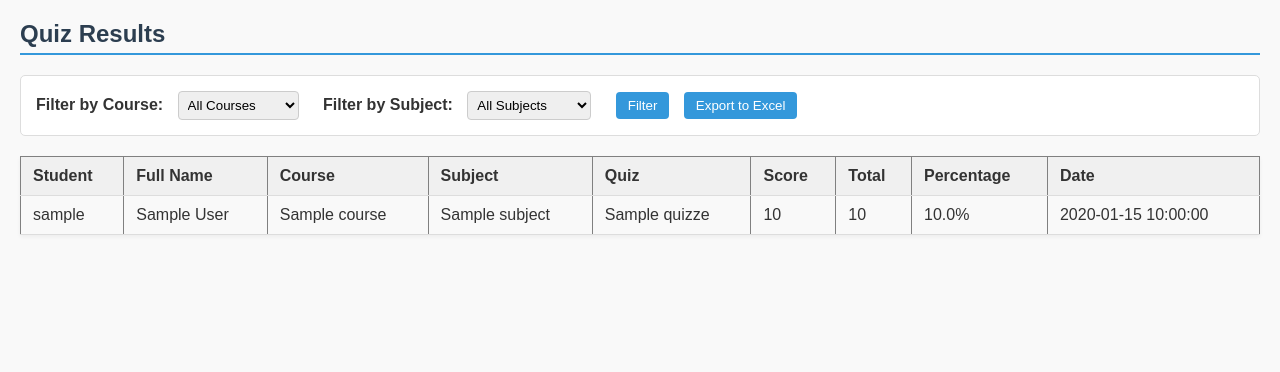
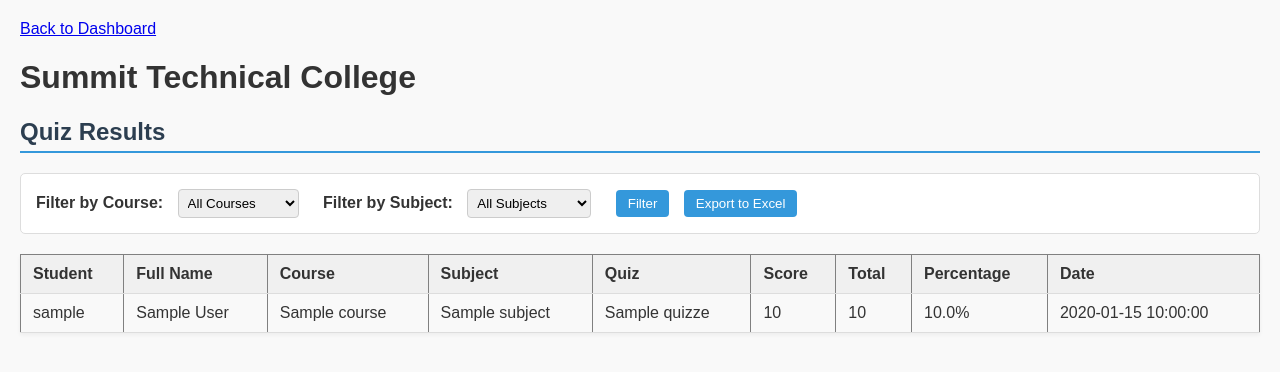
Before and after one commit to sakwasilas/summit, a Flask app: page /admin/view_results in a window 1280 px wide. Shown: the top 372 px of the page. Run offline with Flask 3, Linux system fonts and the light colour scheme; the visitor is signed in with stand-in values (Sample User, id 1); tables that the repository leaves empty hold one stand-in row (values such as "Sample post").

Commit message:
saved templated changes

```diff
--- a/templates/admin/upload_document.html
+++ b/templates/admin/upload_document.html
@@ -93,6 +93,7 @@
     </style>
 </head>
 <body>
+    <h1
     <div class="container">
         <a href="{{ url_for('admin_dashboard') }}">Back to Dashboard</a>
         <h2>📄 Upload Document</h2>
--- a/templates/admin/view_results.html
+++ b/templates/admin/view_results.html
@@ -81,6 +81,8 @@
     </style>
 </head>
 <body>
+    <a href="{{ url_for('admin_dashboard') }}">Back to Dashboard</a>
+    <h1>Summit Technical College</h1>
 
     <h2>Quiz Results</h2>
 
```
